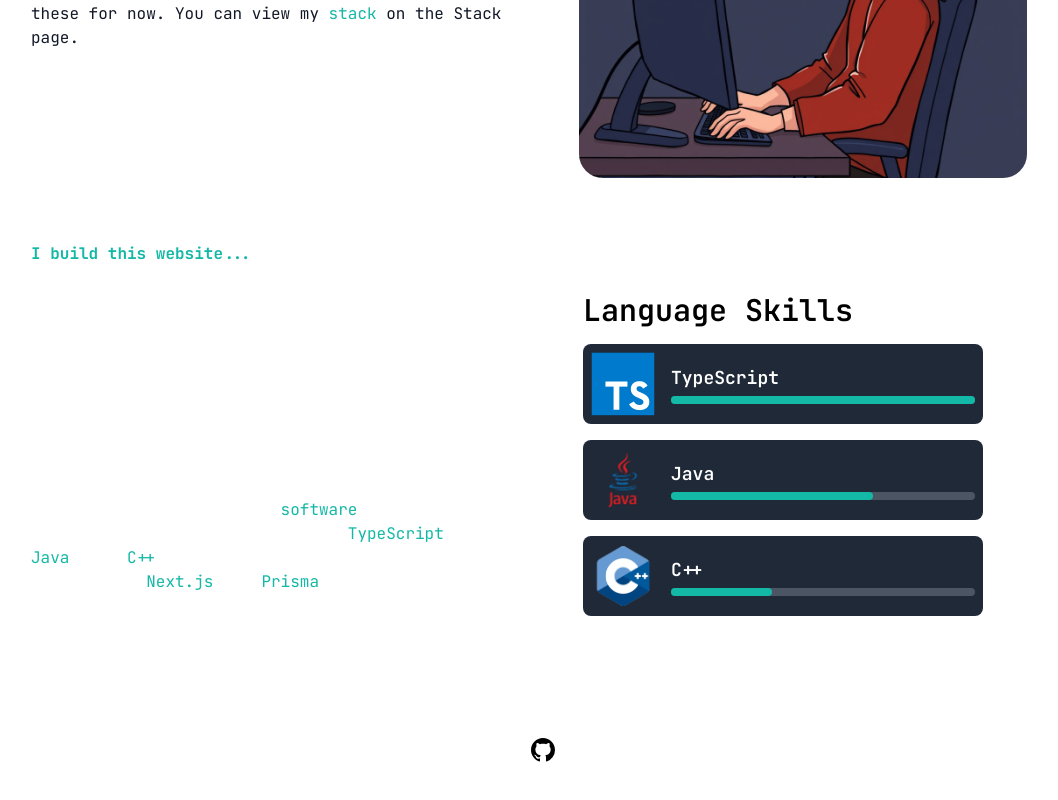
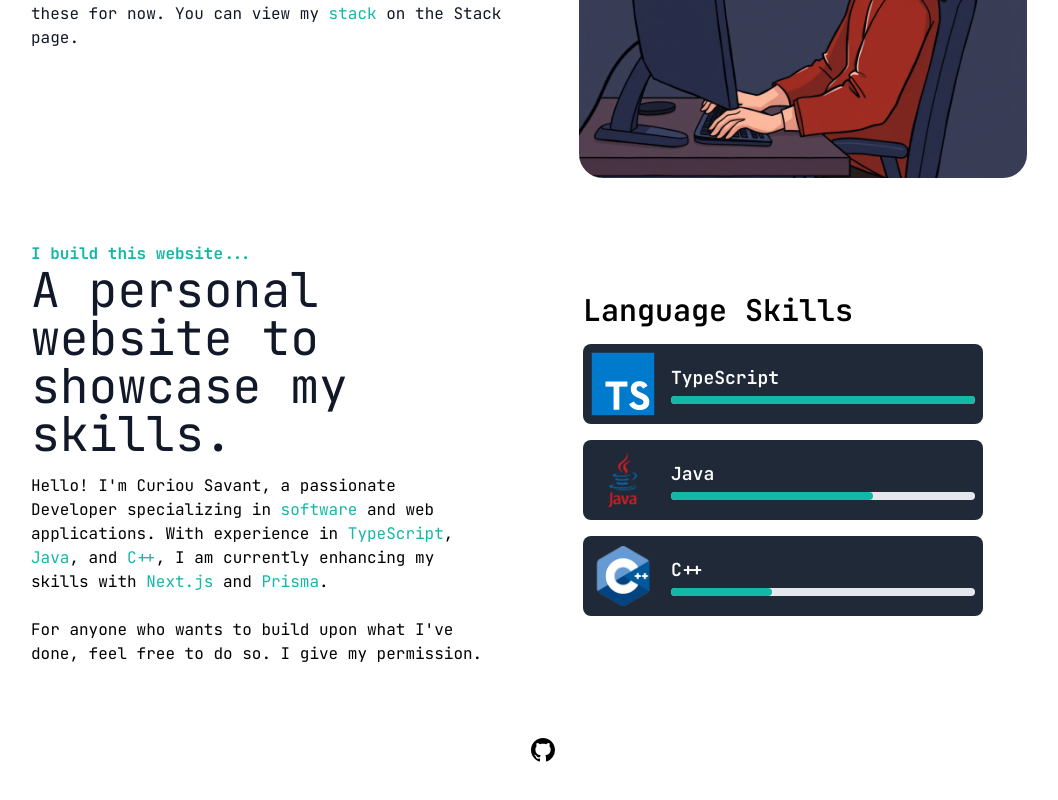
Before and after one commit to CuriousSavant/next-portfolio, a Next.js app: page / in a window 1280 px wide. Shown: the part 446-1246 px from the top of the page, without its empty margins (97-1155 px from the left). Built offline with nearby package versions, Linux system fonts and the light colour scheme.

Commit message:
add light theme about section

```diff
--- a/components/About.tsx
+++ b/components/About.tsx
@@ -12,10 +12,10 @@ export const About: FC = () => {
 				<p className="text-md font-bold">
 					<Highlight>{CONFIG.TITLE}...</Highlight>
 				</p>
-				<h1 className="text-3xl md:text-5xl text-white font-prompt">
+				<h1 className="text-3xl md:text-5xl text-gray-900 dark:text-white font-prompt">
 					A personal website to showcase my skills.
 				</h1>
-				<p className="mt-4 text-white text-md">
+				<p className="mt-4 text-black dark:text-white text-md">
 					Hello! I'm {CONFIG.NAME}, a passionate Developer specializing in <Highlight>software</Highlight> and web applications. With experience in <Highlight>TypeScript</Highlight>, <Highlight>Java</Highlight>, and <Highlight>C++</Highlight>, I am currently enhancing my skills with <Highlight>Next.js</Highlight> and <Highlight>Prisma</Highlight>.
 					<br /><br />
 					For anyone who wants to build upon what I've done, feel free to do so. I give my permission.
@@ -63,7 +63,7 @@ const CodeComponent = ({ lang, level, logo }: ICodeComponent) => {
 			/>
 			<div className="flex flex-1 flex-col">
 				<p className="text-white text-lg font-semibold">{lang}</p>
-				<div className="relative w-full h-2 bg-gray-600 rounded-full mt-1">
+				<div className="relative w-full h-2 bg-gray-200 dark:bg-gray-600 rounded-full mt-1">
 					<motion.div
 						animate={{ width: fLevel }}
 						transition={{ duration: 1 }}
```
